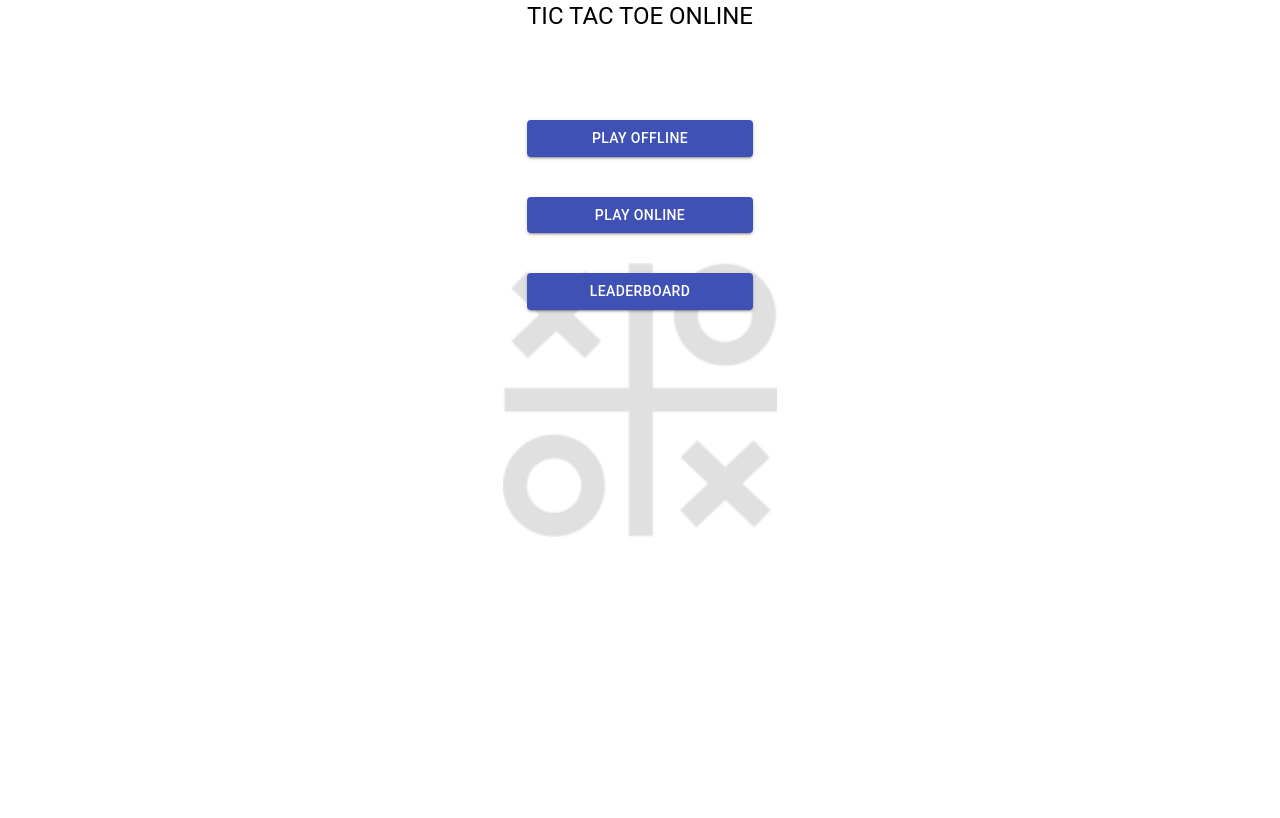
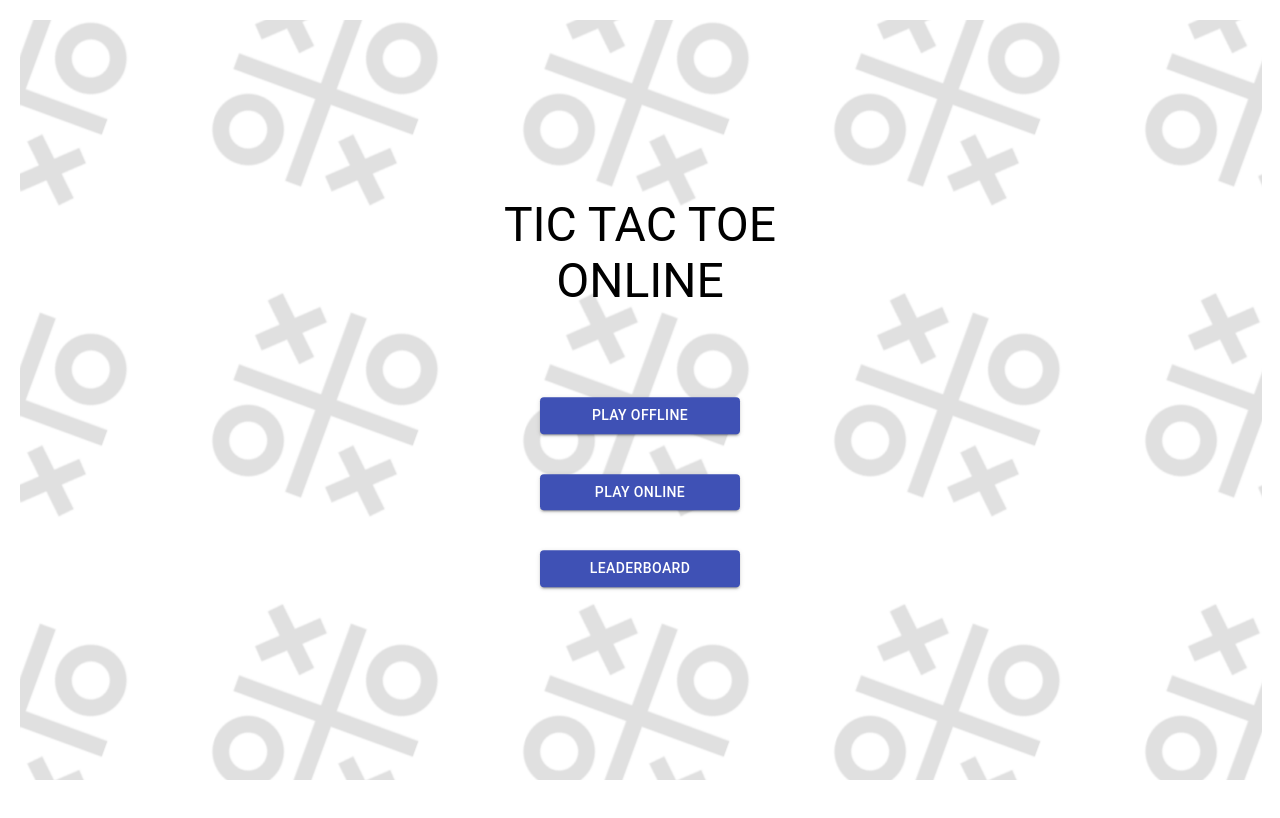
Before and after one commit to msalman-abid/TicTacToe_Online, a React (Create React App) app in the folder react-app/: page / in a window 1280 px wide. Shown: the top 818 px of the page. Built offline with nearby package versions, Linux system fonts and the light colour scheme.

Commit message:
index page UI minor changes

```diff
--- a/react-app/src/main_page.js
+++ b/react-app/src/main_page.js
@@ -8,7 +8,7 @@ import {
   makeStyles
 } from '@material-ui/core';
 
-import background from "./bkg.png";
+import background from "./bkg-3.png";
 
 const useStyles = makeStyles((theme) => ({
   paper: {
@@ -27,7 +27,7 @@ function ProfileEnable(classes){
   return(
     <Button
       type="submit"
-        fullWidth
+        style={{width:'200px'}}
         variant="contained"
         color="primary"
         className={classes.btn}
@@ -50,29 +50,31 @@ export default function Page({status})
 
   return (
       <Box
-      sx={{
-        backgroundColor: 'background.default',
-        minHeight: '100%',
-        py: 3
-      }}
       style={{backgroundImage: `url(${background})`,
-      backgroundRepeat: 'no-repeat',
+      height:'95vh',
+      width:'97vw',
+      backgroundRepeat: 'repeat',
       backgroundPosition: "center",
-      backgroundSize: "contain",
+      backgroundSize: "auto"}}
+      >
+
+      <Container
+      style={{
       position: 'absolute',
       left: '50%',
       top: '50%',
       transform: 'translate(-50%, -50%)'}}
       >
-
-      <Container>
-        <Typography variant="h5" align="center">
-        TIC TAC TOE ONLINE
+        <Typography variant="h3" align="center">
+        TIC TAC TOE
+        </Typography>
+        <Typography variant="h3" align="center">
+        ONLINE
         </Typography>
 
         <div className={classes.paper}>
               <Button
-              fullWidth
+              style={{width:'200px'}}
               type="submit"
                 variant="contained"
                 color="primary"
@@ -84,7 +86,7 @@ export default function Page({status})
 
               <Button
               type="submit"
-                fullWidth
+              style={{width:'200px'}}
                 variant="contained"
                 color="primary"
                 className={classes.btn}
@@ -95,7 +97,7 @@ export default function Page({status})
 
               <Button
               type="submit"
-                fullWidth
+              style={{width:'200px'}}
                 variant="contained"
                 color="primary"
                 className={classes.btn}
@@ -105,8 +107,6 @@ export default function Page({status})
               </Button>
               {profileButton}
 
-
-
         </div>
       </Container>
       </Box>
```
Also changed, not shown: react-app/src/bkg-2.png (added), react-app/src/bkg-3.png (added).
